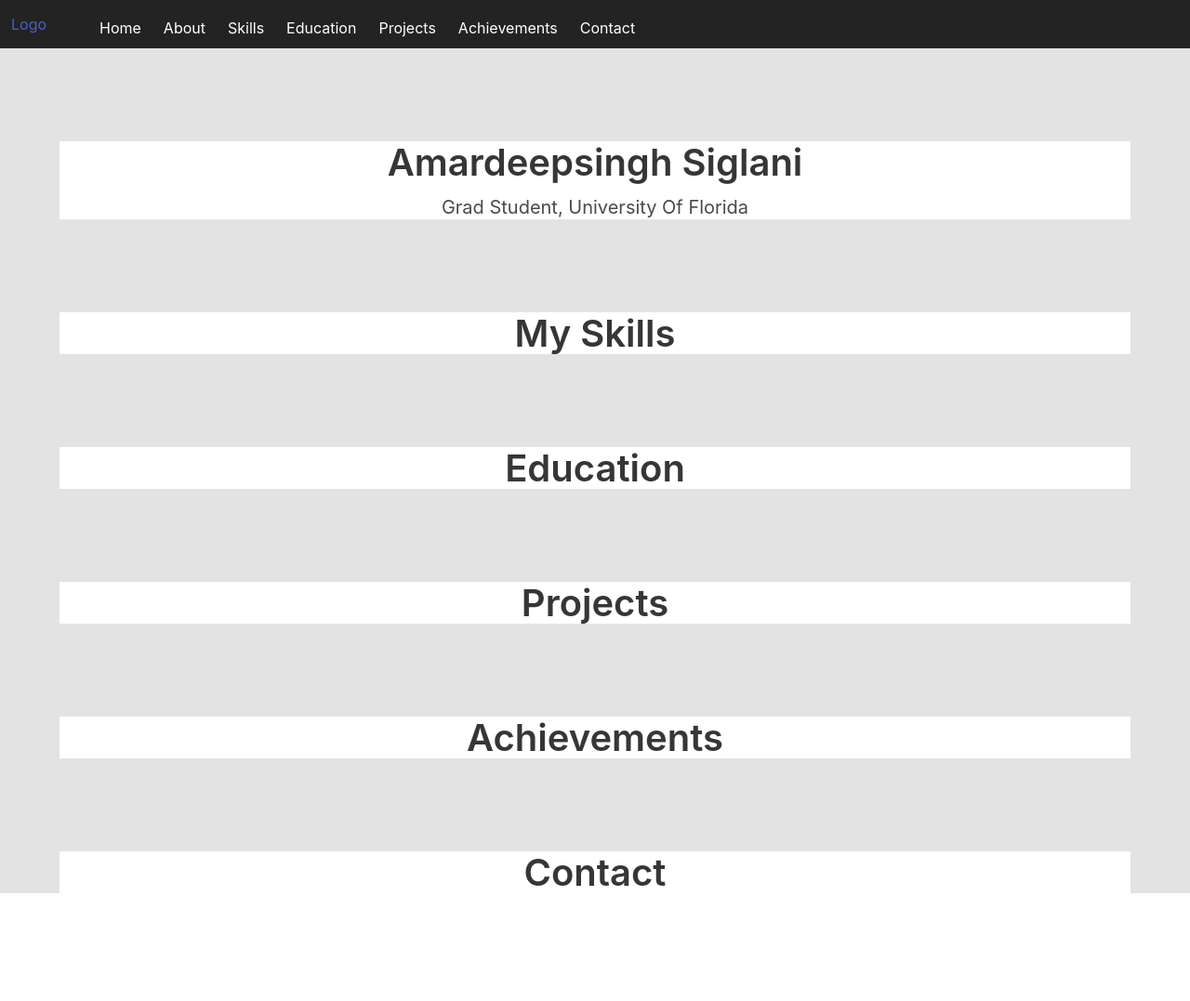
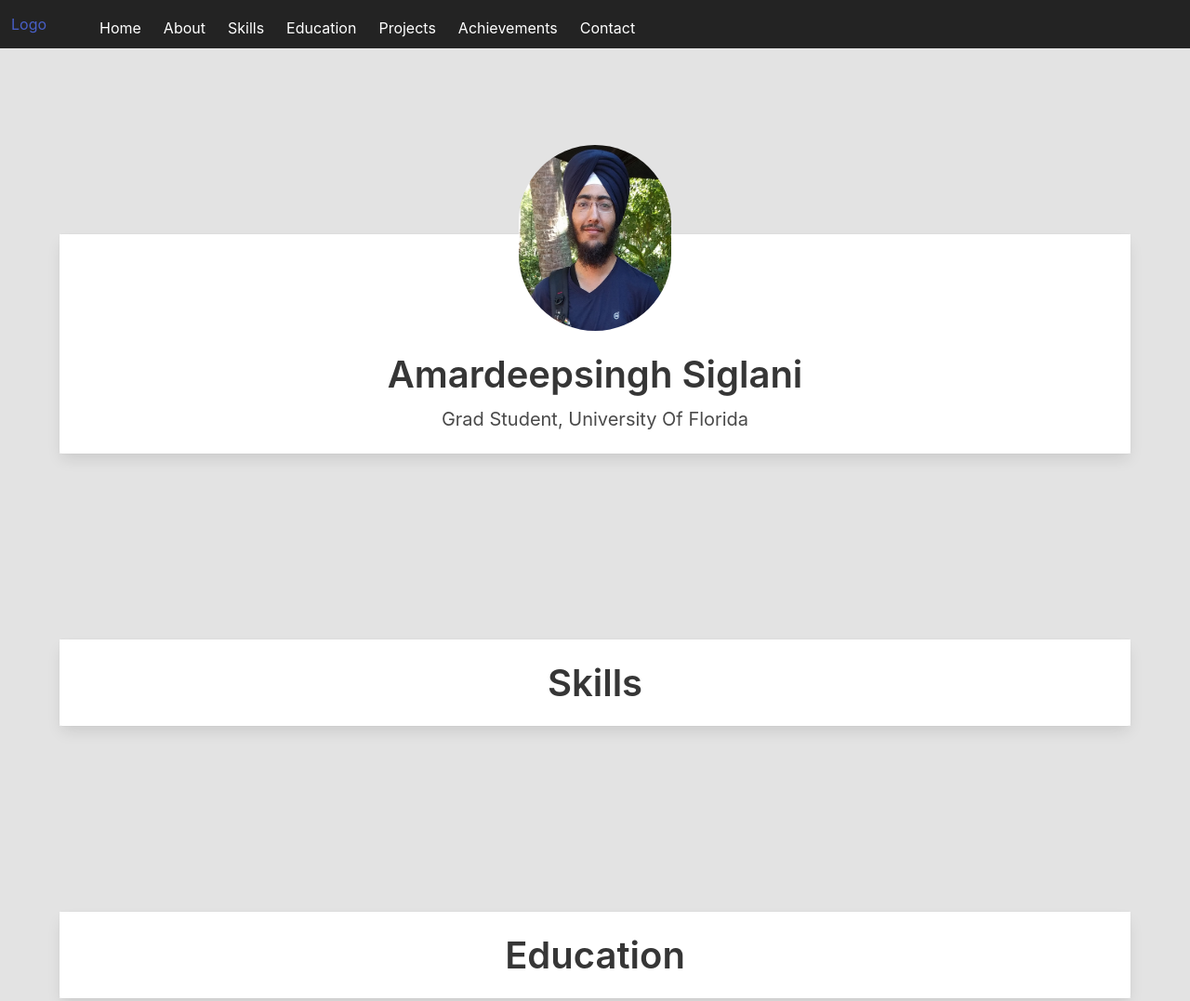
Before and after one commit to adsingh/KnowingMe, a plain HTML site: page index.html in a window 1280 px wide. Shown: the top 1077 px of the page at 93% size. Drawn offline with nearby package versions, Linux system fonts and the light colour scheme; a script that the page names is missing.

Commit message:
Profile pic is in!

```diff
--- a/css/main.css
+++ b/css/main.css
@@ -27,6 +27,13 @@ section>div.container{
 }
 
 section{
-    margin-top: 100px;
-    margin-bottom: 100px;
+    margin-top: 200px;
 }
+
+#profile-pic{
+    /* border: 1px solid black; */
+    margin-top:-120px;
+    border-radius: 150px;
+    height: 200px;
+    width : 200px;
+}
--- a/index.html
+++ b/index.html
@@ -34,40 +34,75 @@
         </div>
       </div>
     </nav>
+
+    <!-- SECTIONS  -->
+
+    <!-- ABOUT  -->
     <section>
-      <div id="about" class="container has-text-centered">
+      <div class="container">
+        <div class="card">
+          <div id="about" class="card-content has-text-centered">
+            <div class="columns">
+              <div class="column is-2 is-offset-5">
+                <figure class="image">
+                  <img id="profile-pic" src="images/amardeep-squared.png">
+                </figure>
+              </div>
+            </div>
             <h1 class="title is-2">Amardeepsingh Siglani</h1>
             <h1 class="subtitle">Grad Student, University Of Florida</h1>
+          </div>
+        </div>
       </div>
     </section>
 
     <section>
-      <div id="skills" class="container has-text-centered">
-        <h1 class="title is-2">My Skills</h1>
+       <div class="container">
+        <div class="card">
+          <div id="skills" class="card-content has-text-centered">
+            <h1 class="title is-2">Skills</h1>
+          </div>
+        </div>
       </div>
     </section>
 
     <section>
-      <div id="education" class="container has-text-centered">
+      <div class="container">
+        <div class="card">
+          <div id="education" class="card-content has-text-centered">
             <h1 class="title is-2">Education</h1>
+          </div>
+        </div>
       </div>
     </section>
 
     <section>
-      <div id="projects" class="container has-text-centered">
+       <div class="container">
+        <div class="card">
+          <div id="projects" class="card-content has-text-centered">
             <h1 class="title is-2">Projects</h1>
+          </div>
+        </div>
       </div>
     </section>
 
     <section>
-      <div id="achievements" class="container has-text-centered">
+       <div class="container">
+        <div class="card">
+          <div id="achievements" class="card-content has-text-centered">
             <h1 class="title is-2">Achievements</h1>
+          </div>
+        </div>
       </div>
     </section>
 
     <section>
-      <div id="contact" class="container has-text-centered">
+      <div class="container">
+        <div class="card">
+          <div id="contact" class="card-content has-text-centered">
             <h1 class="title is-2">Contact</h1>
+          </div>
+        </div>
       </div>
     </section>
   </body>
```
Also changed, not shown: images/amardeep-squared.png (added), images/amardeep.png (added), images/amardeepsingh.jpg (added). Lines whose indentation alone changed are shown as unchanged.
